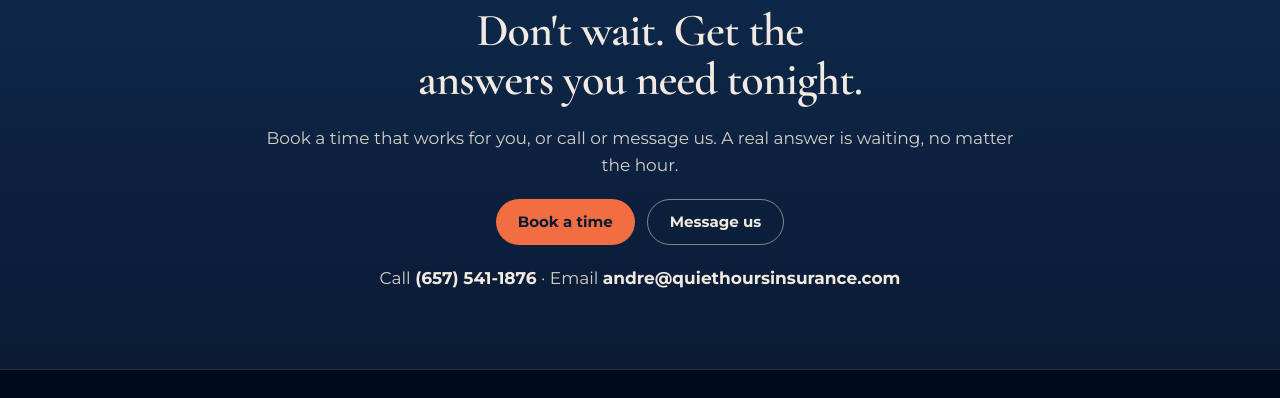
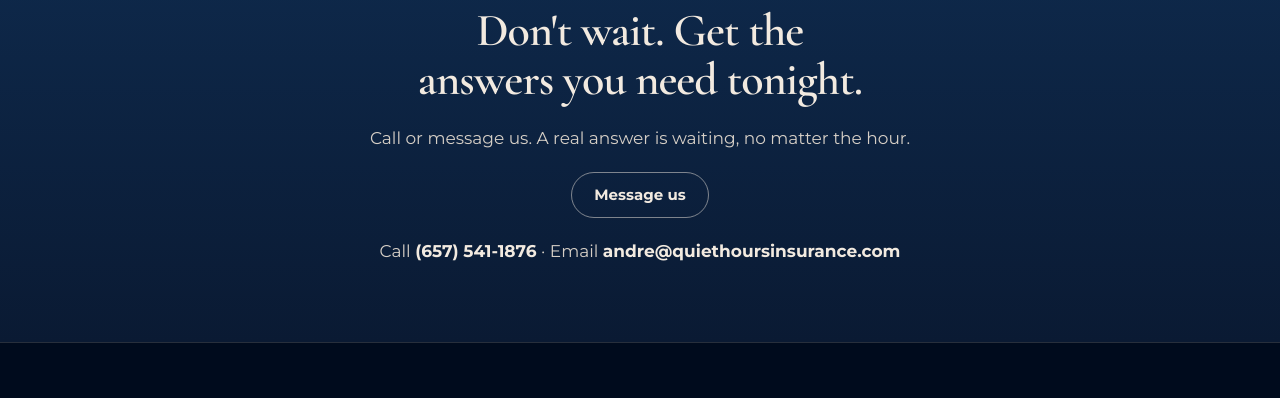
Before and after one commit to andreclark2988-code/quiethoursinsurance, a plain HTML site: page index.html in a window 1280 px wide. Shown: the part 4200-4598 px from the top of the page. Drawn offline with nearby package versions, Linux system fonts and the light colour scheme.

Commit message:
Remove Book a time button from the bottom section
Co-Authored-By: Claude Opus 5.5 <noreply@anthropic.com>
Claude-Session: https://claude.ai/code/session_01FxdUrQNVv62GdmB9A5hVC8

```diff
--- a/index.html
+++ b/index.html
@@ -250,9 +250,8 @@ body.doc .legal.on{display:block}
   <div class="wrap">
     <p class="rule" aria-hidden="true">PEACE OF MIND. ANY HOUR.</p>
     <h2 id="cta-title">Don't wait. Get the answers you need tonight.</h2>
-    <p>Book a time that works for you, or call or message us. A real answer is waiting, no matter the hour.</p>
+    <p>Call or message us. A real answer is waiting, no matter the hour.</p>
     <div class="actions" style="justify-content:center">
-      <a class="btn primary" href="book.html">Book a time</a>
       <a class="btn ghost" href="https://m.me/61596610026829">Message us</a>
     </div>
     <p class="phone">Call <b>(657) 541-1876</b> &middot; Email <b>andre@quiethoursinsurance.com</b></p>
```
